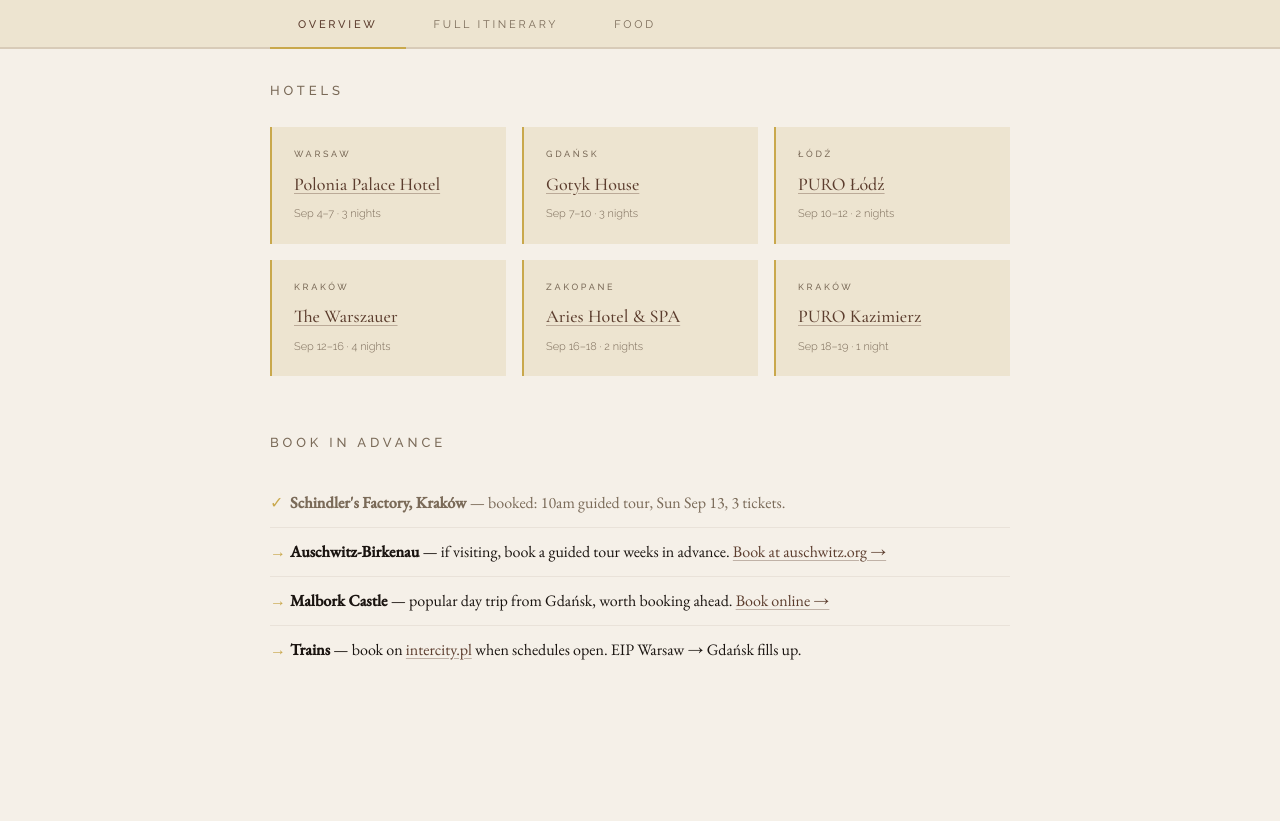
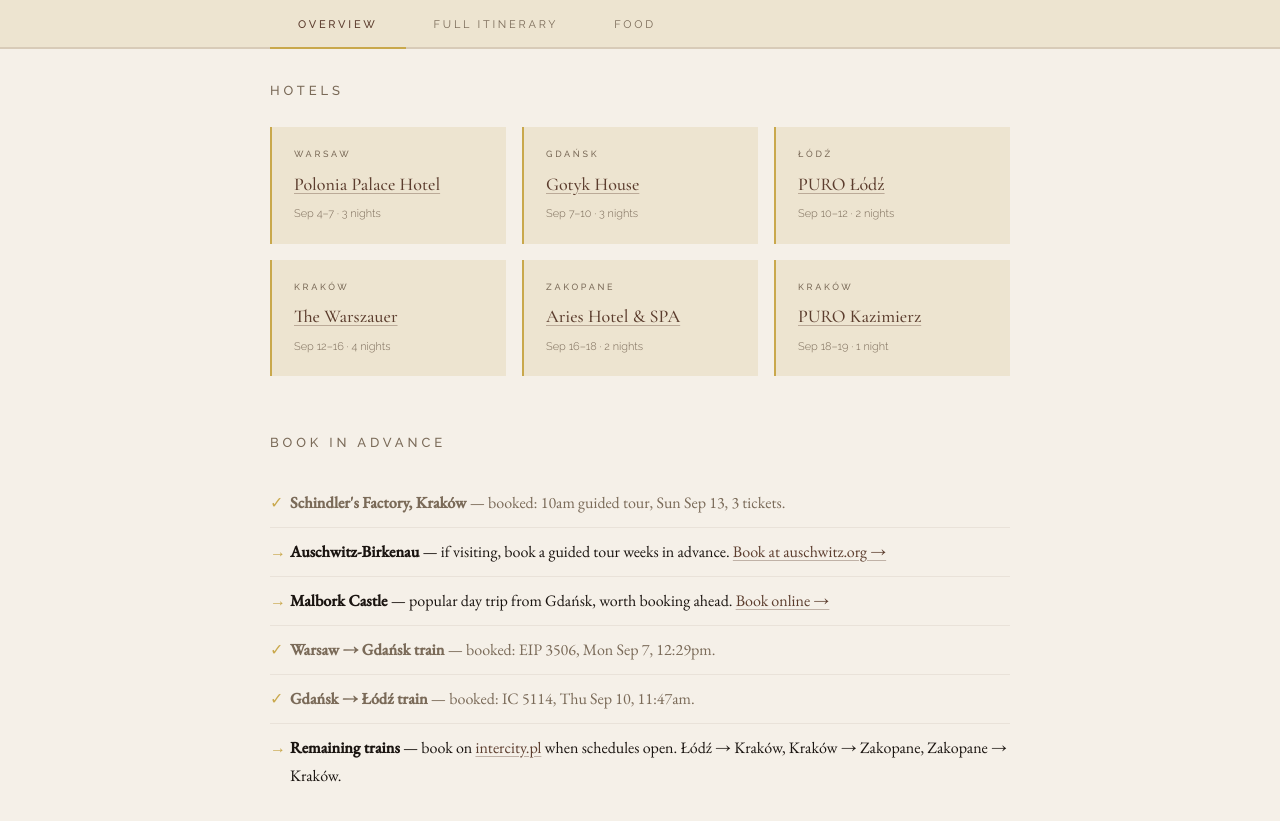
Before and after one commit to LordOfCorners/lordofcorners.github.io, a Jekyll site: the page poland-itinerary.html, which Jekyll copies as it is, in a window 1280 px wide and 900 px high, scrolled down 1880 px. Shown: the top 821 px of the window. Built offline with Jekyll 4.4.1, drawn with Linux system fonts in a browser that asks for light colours; before the commit the page ends 2654 px from its top, so only the background shows below that; some of the changed text lies outside the part shown.

Commit message:
Update Warsaw→Gdańsk and Gdańsk→Łódź trains to booked services
Warsaw→Gdańsk: EIP 3506, 12:29pm–3:01pm (was EIP 4506, 11:29am) —
arrives around hotel check-in.

Gdańsk→Łódź: IC 5114, 11:47am–4:29pm direct (was EIP 5352, which
required a 5-minute change at Warsaw). 37 minutes slower, no
connection to miss.

Both now checked off in the Book in Advance list, with the remaining
trains named explicitly.

Co-Authored-By: Claude Opus 5 <noreply@anthropic.com>

```diff
--- a/poland-itinerary.html
+++ b/poland-itinerary.html
@@ -845,7 +845,7 @@
           <tr class="transport-row">
             <td class="date-col"><span class="day-abbr">Mon </span>Sep 7</td>
             <td class="place-col">🚂 Gdańsk</td>
-            <td class="notes-col">Depart 11:29am · Arrive 2:01pm · 2h 32m · EIP 4506</td>
+            <td class="notes-col">Depart 12:29pm · Arrive 3:01pm · 2h 32m · EIP 3506 — booked</td>
           </tr>
           <tr>
             <td class="date-col"><span class="day-abbr">Mon </span>Sep 7</td>
@@ -865,7 +865,7 @@
           <tr class="transport-row">
             <td class="date-col"><span class="day-abbr">Thu </span>Sep 10</td>
             <td class="place-col">🚂 Łódź</td>
-            <td class="notes-col">Depart 11:55am · Arrive 4:00pm · 4h 05m · EIP 5352</td>
+            <td class="notes-col">Depart 11:47am · Arrive 4:29pm · 4h 42m · IC 5114 — booked</td>
           </tr>
           <tr>
             <td class="date-col"><span class="day-abbr">Thu </span>Sep 10</td>
@@ -983,7 +983,9 @@
         <li class="booked"><strong>Schindler's Factory, Kraków</strong> — booked: 10am guided tour, Sun Sep 13, 3 tickets.</li>
         <li><strong>Auschwitz-Birkenau</strong> — if visiting, book a guided tour weeks in advance. <a href="https://www.auschwitz.org/" target="_blank">Book at auschwitz.org →</a></li>
         <li><strong>Malbork Castle</strong> — popular day trip from Gdańsk, worth booking ahead. <a href="https://www.zamek.malbork.pl/en" target="_blank">Book online →</a></li>
-        <li><strong>Trains</strong> — book on <a href="https://www.intercity.pl/en/" target="_blank">intercity.pl</a> when schedules open. EIP Warsaw → Gdańsk fills up.</li>
+        <li class="booked"><strong>Warsaw → Gdańsk train</strong> — booked: EIP 3506, Mon Sep 7, 12:29pm.</li>
+        <li class="booked"><strong>Gdańsk → Łódź train</strong> — booked: IC 5114, Thu Sep 10, 11:47am.</li>
+        <li><strong>Remaining trains</strong> — book on <a href="https://www.intercity.pl/en/" target="_blank">intercity.pl</a> when schedules open. Łódź → Kraków, Kraków → Zakopane, Zakopane → Kraków.</li>
       </ul>
     </div>
 
@@ -1065,7 +1067,7 @@
         <div class="day-label">Mon Sep 7</div>
         <div class="day-title">Morning Free · Train to Gdańsk</div>
         <div class="day-body">
-          <p>Morning free. Train to Gdańsk departs <strong>11:29am</strong>, arrives <strong>2:01pm</strong> (2h 32m) — EIP 4506 high-speed service.</p>
+          <p>Morning free. Train to Gdańsk departs <strong>12:29pm</strong> from Warszawa Centralna, arrives Gdańsk Główny <strong>3:01pm</strong> (2h 32m) — EIP 3506, car 1, 1st class, seat 62 (window). <span class="booking-note"><strong>Booked</strong> — arrives right around hotel check-in</span></p>
         </div>
       </div>
     </div>
@@ -1107,7 +1109,7 @@
         <div class="day-label">Thu Sep 10</div>
         <div class="day-title">Morning Free · Train to Łódź</div>
         <div class="day-body">
-          <p>Morning free in Gdańsk. Train departs <strong>11:55am</strong>, arrives Łódź <strong>4:00pm</strong> (4h 05m) — EIP 5352 direct service to Łódź Fabryczna station.</p>
+          <p>Morning free in Gdańsk. Train departs <strong>11:47am</strong>, arrives Łódź <strong>4:29pm</strong> (4h 42m) — IC 5114, straight through to Łódź Fabryczna with no change, car 11, 1st class, seat 66. <span class="booking-note"><strong>Booked</strong> — no connection to make</span></p>
         </div>
       </div>
     </div>
@@ -1125,7 +1127,7 @@
         <div class="day-label">Thu Sep 10</div>
         <div class="day-title">Arrive Łódź · Piotrkowska Street · Dinner</div>
         <div class="day-body">
-          <p>Arrive 4:00pm at Łódź Fabryczna — a breathtaking modern station. Check in to PURO Łódź, steps from Manufaktura. Walk Piotrkowska Street, lined with Art Nouveau buildings stretching 4km through the city. Dinner and drinks.</p>
+          <p>Arrive 4:29pm at Łódź Fabryczna — a breathtaking modern station. Check in to PURO Łódź, steps from Manufaktura. Walk Piotrkowska Street, lined with Art Nouveau buildings stretching 4km through the city. Dinner and drinks.</p>
 
           <div class="memoir-quote">
             <div class="memoir-quote-label">From the memoir</div>
```
Also changed, not shown: other parts of poland-itinerary.html (+1 -1 lines).
